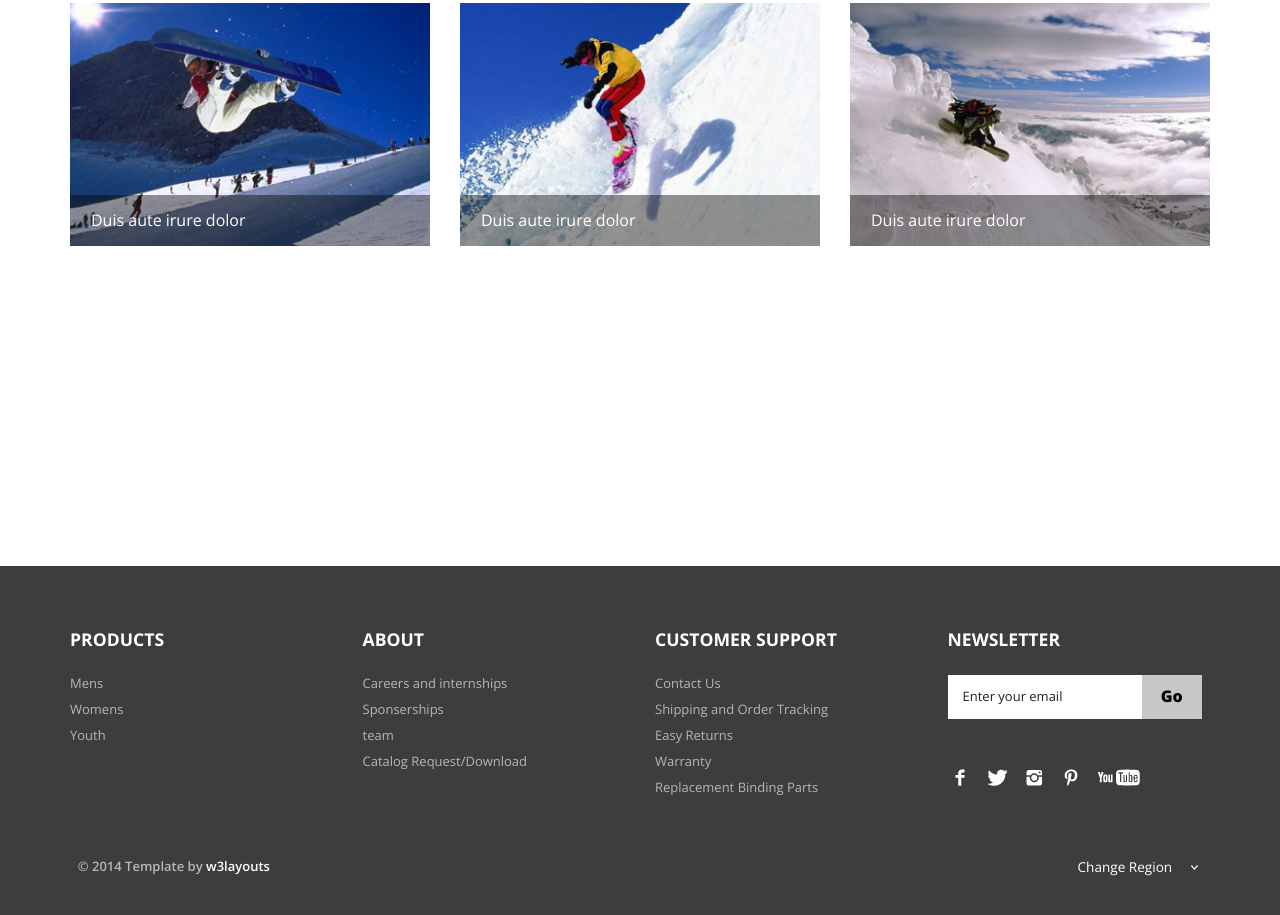
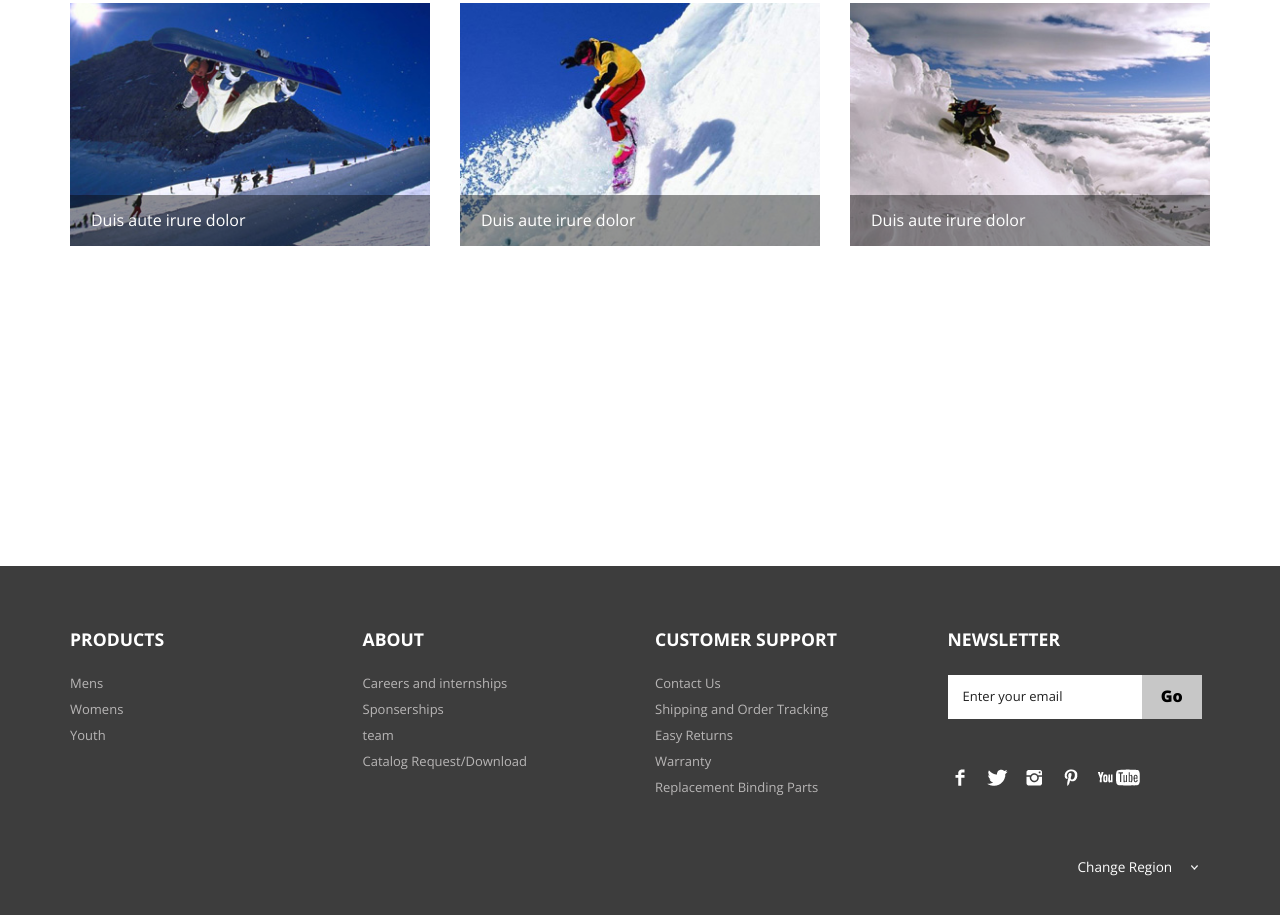
Before and after one commit to axioz115/axioz115.github.io, a plain HTML site: page experiance.html in a window 1280 px wide. Shown: the part 809-1724 px from the top of the page. Drawn offline with nearby package versions, Linux system fonts and the light colour scheme.

Commit message:
Update experiance.html

```diff
--- a/experiance.html
+++ b/experiance.html
@@ -7,7 +7,7 @@ License URL: http://creativecommons.org/licenses/by/3.0/
 <!DOCTYPE HTML>
 <html>
 <head>
-<title>Free Snow Bootstrap Website Template | Experiance :: w3layouts</title>
+<title>Snow Page Chida IDGS7-2</title>
 <link href="css/bootstrap.css" rel='stylesheet' type='text/css' />
 <link href="css/style.css" rel='stylesheet' type='text/css' />
 <meta name="viewport" content="width=device-width, initial-scale=1, maximum-scale=1">
@@ -262,9 +262,7 @@ License URL: http://creativecommons.org/licenses/by/3.0/
 					</div>
 				</div>
 				<div class="row footer_bottom">
-				    <div class="copy">
-			           <p>© 2014 Template by <a href="http://w3layouts.com" target="_blank">w3layouts</a></p>
-		            </div>
+
 					  <dl id="sample" class="dropdown">
 				        <dt><a href="#"><span>Change Region</span></a></dt>
 				        <dd>
```
